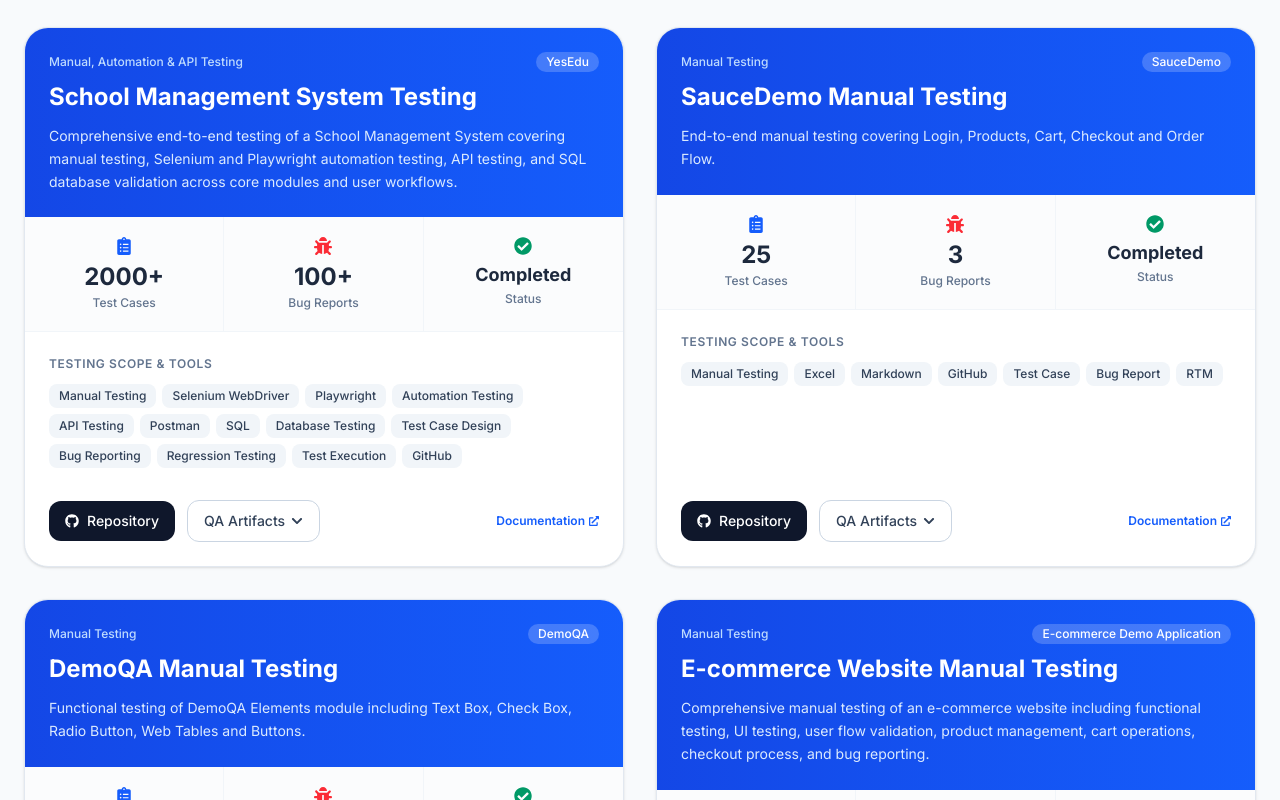
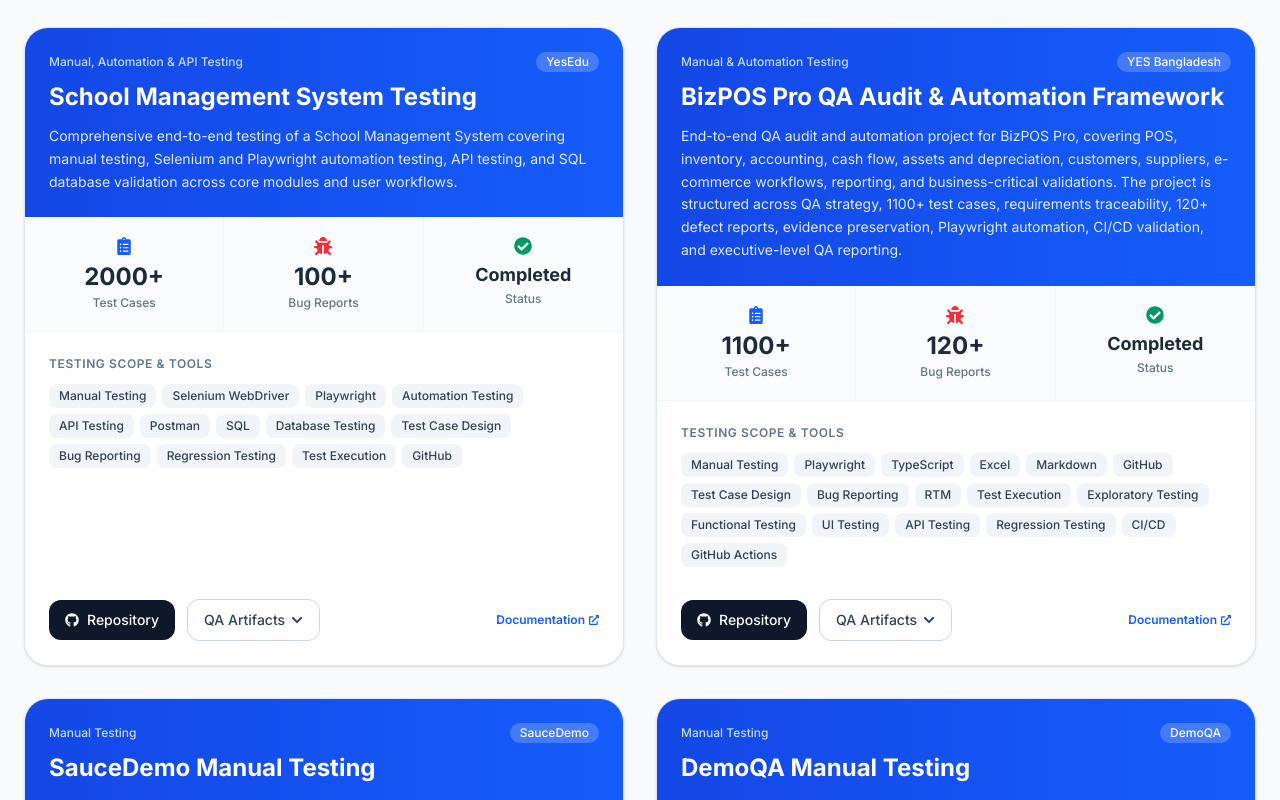
Before and after one commit to naimuropu-cell/naimuropu-cell.github.io, a React (Vite) app: page / in a window 1280 px wide. Shown: the part 3520-4320 px from the top of the page. Built offline with nearby package versions, Linux system fonts and the light colour scheme.

Commit message:
update qa project

```diff
--- a/src/data/projects.ts
+++ b/src/data/projects.ts
@@ -103,6 +103,48 @@
   },
   {
     id: 2,
+    featured: true,
+    title: "BizPOS Pro QA Audit & Automation Framework",
+    category: "Manual & Automation Testing",
+    company: "YES Bangladesh",
+    website: "https://sme.yesbangladesh.net/",
+    completedDate: "August 2026",
+    description:
+      "End-to-end QA audit and automation project for BizPOS Pro, covering POS, inventory, accounting, cash flow, assets and depreciation, customers, suppliers, e-commerce workflows, reporting, and business-critical validations. The project is structured across QA strategy, 1100+ test cases, requirements traceability, 120+ defect reports, evidence preservation, Playwright automation, CI/CD validation, and executive-level QA reporting.",
+    testCases: "1100+",
+    bugReports: "120+",
+    status: "Completed",
+    tools: [
+      "Manual Testing",
+      "Playwright",
+      "TypeScript",
+      "Excel",
+      "Markdown",
+      "GitHub",
+      "Test Case Design",
+      "Bug Reporting",
+      "RTM",
+      "Test Execution",
+      "Exploratory Testing",
+      "Functional Testing",
+      "UI Testing",
+      "API Testing",
+      "Regression Testing",
+      "CI/CD",
+      "GitHub Actions",
+    ],
+    documents: {
+      testCase: true,
+      bugReport: true,
+      testExecution: true,
+      rtm: true,
+      screenshots: true,
+      mindMap: false,
+    },
+    github: "https://github.com/naimuropu-cell/bizpos-qa-audit-framework",
+  },
+  {
+    id: 3,
     featured: false,
     title: "SauceDemo Manual Testing",
     category: "Manual Testing",
@@ -134,7 +176,7 @@
     github: "https://github.com/naimuropu-cell/saucedemo-manual-testing",
   },
   {
-    id: 3,
+    id: 4,
     featured: false,
     title: "DemoQA Manual Testing",
     category: "Manual Testing",
@@ -164,37 +206,4 @@
     },
     github: "https://github.com/naimuropu-cell/demoqa-manual-testing",
   },
-  {
-    id: 4,
-    featured: true,
-    title: "E-commerce Website Manual Testing",
-    category: "Manual Testing",
-    company: "E-commerce Demo Application",
-    website: "https://automationexercise.com/",
-    completedDate: "June 2026",
-    description:
-      "Comprehensive manual testing of an e-commerce website including functional testing, UI testing, user flow validation, product management, cart operations, checkout process, and bug reporting.",
-    testCases: 35,
-    bugReports: 5,
-    status: "Completed",
-    tools: [
-      "Manual Testing",
-      "Excel",
-      "Markdown",
-      "GitHub",
-      "Test Case Design",
-      "Bug Reporting",
-      "RTM",
-      "Test Execution",
-    ],
-    documents: {
-      testCase: true,
-      bugReport: true,
-      testExecution: true,
-      rtm: true,
-      screenshots: true,
-      mindMap: false,
-    },
-    github: "https://github.com/naimuropu-cell/ecommerce-manual-testing-project",
-  },
 ];
```
